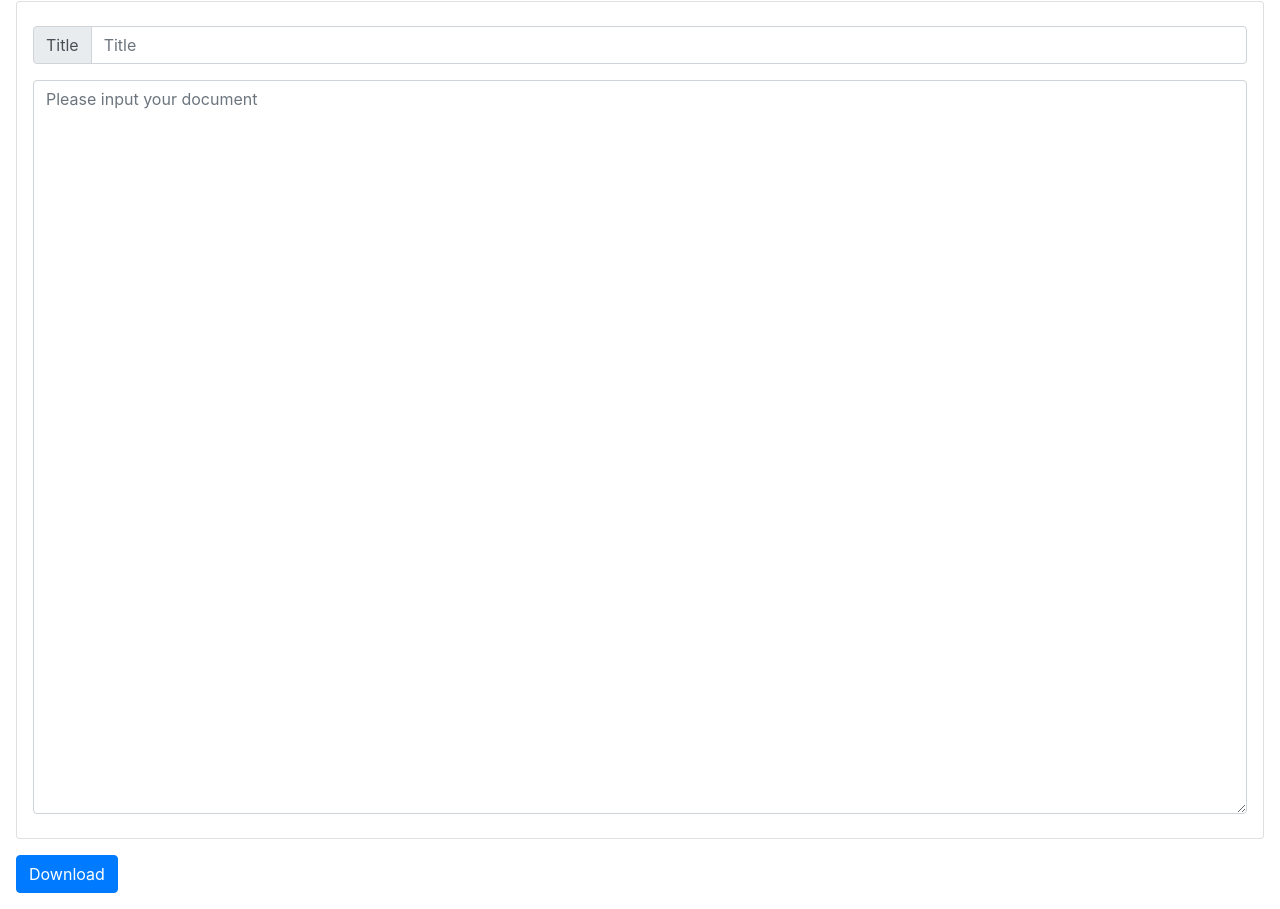
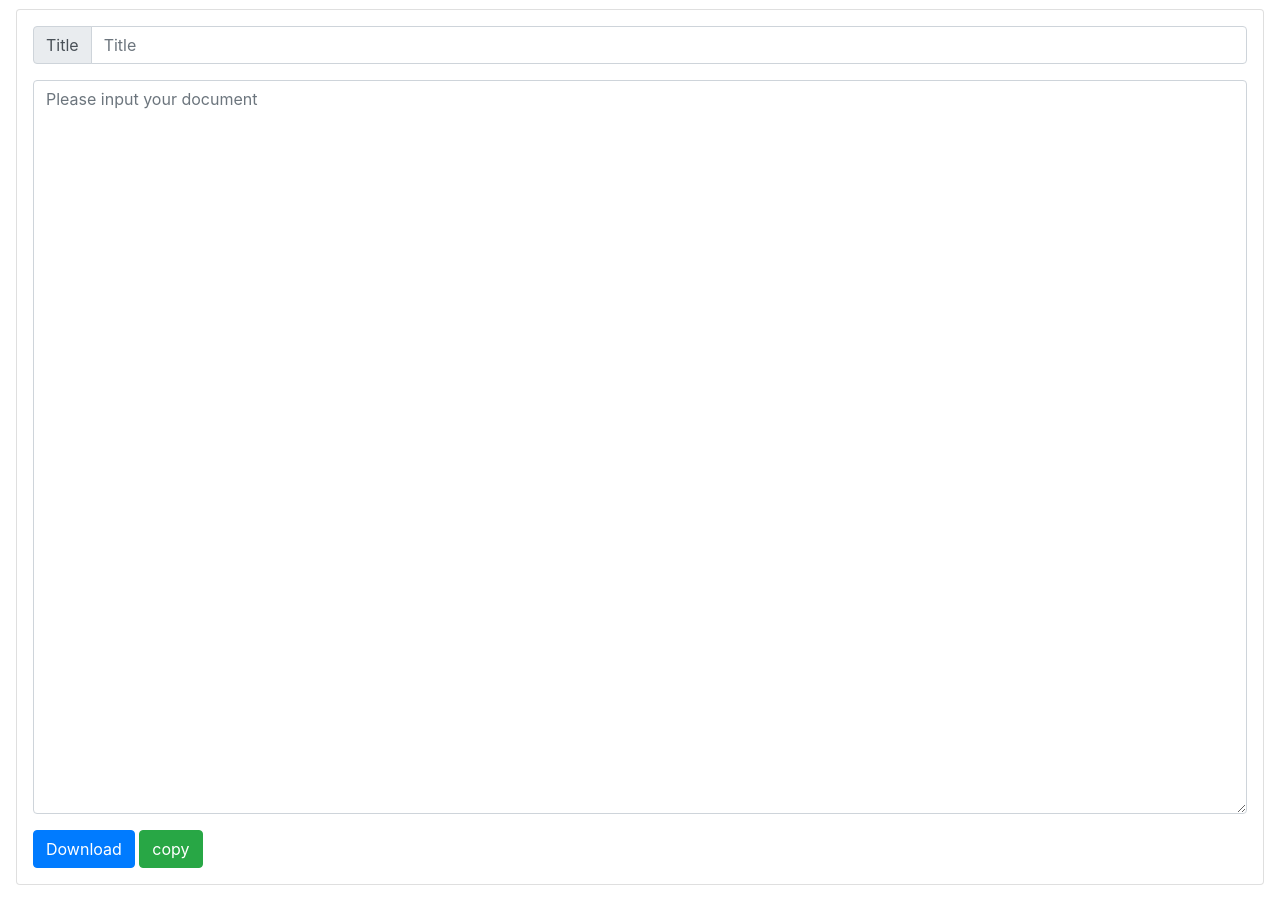
Before and after one commit to Ham4690/web-Memo, a plain HTML site: page index.html in a window 1280 px wide. Shown: the part 55-964 px from the top of the page. Drawn offline with nearby package versions, Linux system fonts and the light colour scheme.

Commit message:
add:copyBtn

```diff
--- a/index.html
+++ b/index.html
@@ -10,17 +10,19 @@
   <h1>Memo</h1>
 </header>
 <body>
-  <div class="card px-3 py-4 mx-3">
+  <div class="card px-3 py-3 mx-3 my-3">
     <div class="input-group mb-3">
       <div class="input-group-prepend">
         <span class="input-group-text">Title</span>
-        <!-- <input type="text" class="for-control" aria-label="Title"> -->
       </div>
         <input id="title" type="text" class="form-control" placeholder="Title">
     </div>
     <textarea id="txtarea" class="form-control" placeholder="Please input your document" cols="100" rows="30"></textarea>
+    <div class="mt-3">
+      <button class="btn btn-primary" onclick="save();">Download</button>
+      <button class="btn btn-success" onclick="copyToClipboard();">copy</button>
+    </div>
   </div>
-  <button class="mx-3 my-3 btn btn-primary" onclick="save();">Download</button>
 <script type="text/javascript"  src="js/script.js"></script>
 </body>
 </html>
--- a/js/script.js
+++ b/js/script.js
@@ -15,3 +15,12 @@ function save() {
     a.download = file_name + '.txt';
     a.click();
 }
+
+function copyToClipboard() {
+    const copyTarget = document.getElementById("txtarea");
+    copyTarget.select();
+    copyTarget.setSelectionRange(0, 99999);
+    document.execCommand("copy");
+    // navigator.clipboard.writeText(copyTarget.value);
+    alert("Copied the text: " + copyTarget.value);
+}
```
